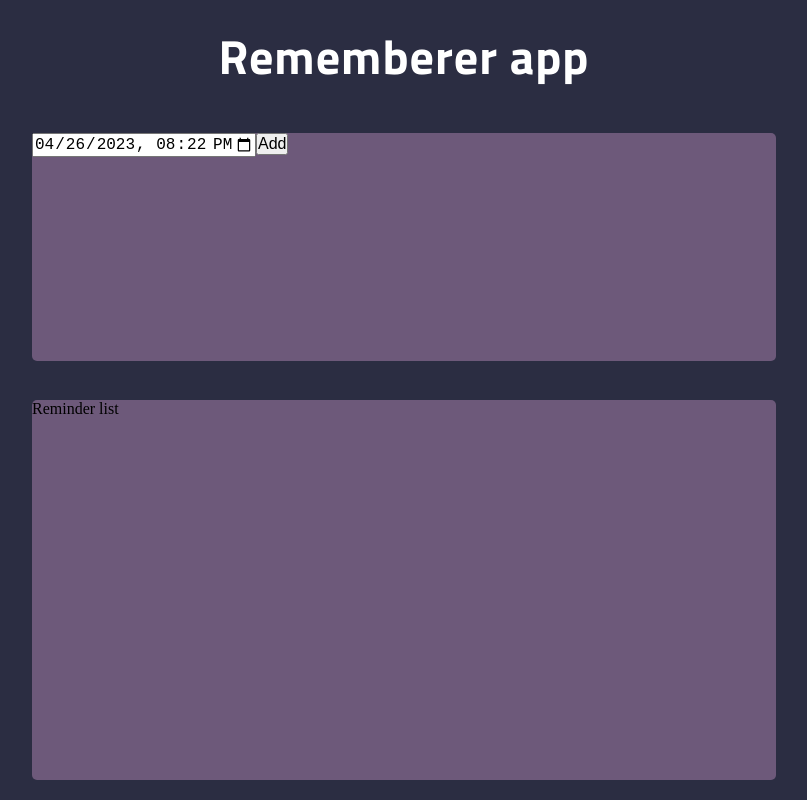
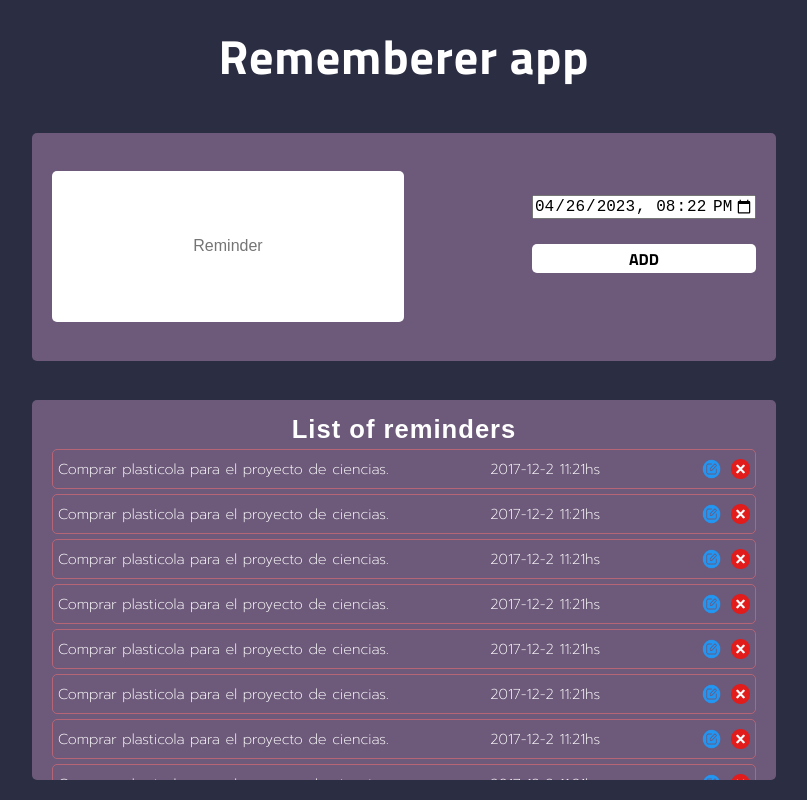
Before and after one commit to Amadodamis/Rememberer-alert, a React (Vite) app: page / in a window 1280 px wide. Shown: the whole page, without its empty margins (236-1043 px from the left). Built offline with nearby package versions, Linux system fonts and the light colour scheme; a web font is replaced by a local one.

Commit message:
fix fecha con 0 en meses y horas, y un poco del front end

```diff
--- a/src/JS/formatDate.js
+++ b/src/JS/formatDate.js
@@ -1,7 +1,31 @@
-export default function formatDate(date) {
+function formatDate(date) {
 
-    let actualDateFormatted = `${date.getFullYear()}-0${date.getMonth() + 1}-${date.getDate()}T${date.getHours()}:${date.getMinutes()}`
+    let hour;
+    let month;
+
+    if (date.getHours() < 10) {
+        hour = `0${date.getHours()}`
+    } else {
+        hour = `${date.getHours()}`
+    }
+
+    if (date.getMonth() < 9) {
+        month = `0${date.getMonth() + 1}`
+    } else {
+        month = `${date.getMonth() + 1}`
+    }
+
+    let actualDateFormatted = `${date.getFullYear()}-${month}-${date.getDate()}T${hour}:${date.getMinutes()}`
 
     return actualDateFormatted
 
 }
+
+function maxDate(date) {
+
+    let maxDateFormatted = `${date.getFullYear() + 1}-0${date.getMonth() + 1}-${date.getDate()}T${date.getHours()}:${date.getMinutes()}`
+
+    return maxDateFormatted
+}
+
+export { formatDate, maxDate }
--- a/src/app.css
+++ b/src/app.css
@@ -19,5 +19,5 @@
 section {
     width: 60%;
     border-radius: 5px;
-    background-color: var(--tcolor);
+    background-color: var(--fondo2);
 }
--- a/src/components/NewReminder.jsx
+++ b/src/components/NewReminder.jsx
@@ -1,26 +1,36 @@
 import "./newReminder.css"
-import formatDate from "../JS/formatDate"
+import { formatDate, maxDate } from "../JS/formatDate"
 
 
 export default function NewReminder() {
 
     let date = new Date()
-    let actualDate = formatDate(date)
-
+    console.log(formatDate(date))
+    console.log("2017-06-01T08:30")
     return (
         <section className="box-newReminder">
-            <form>
+
+            <input
+                className="input-text"
+                name="recordatorio"
+                type="text"
+                placeholder="Reminder"
+
+            />
+
+            <div className='container-date-button'>
 
                 <input type="datetime-local"
-                    name="meeting-time"
-                    defaultValue={actualDate}
-                    min="2018-06-07T00:00"
-                    max="2018-06-14T00:00"
+                    name="newDate"
+                    defaultValue={formatDate(date)}
+                    min={formatDate(date)}
+                    max={maxDate(date)}
 
                 />
 
-                <button type="submit">Add</button>
-            </form>
+                <button> ADD </button>
+            </div>
+
 
         </section>
     )
--- a/src/components/ReminderList.jsx
+++ b/src/components/ReminderList.jsx
@@ -1,9 +1,40 @@
 import "./reminderList.css"
+import editIcon from "../img/edit.png"
+import deleteIcon from "../img/delete.png"
 
 export default function ReminderList() {
+
+    let message = "Comprar plasticola para el proyecto de ciencias."
+    let year = "2017"
+    let month = "12"
+    let day = "2"
+    let hour = "11"
+    let minute = "21"
+
+
+    let item = <div className="item"><p className="text-list">{message}</p><p className="text-list">{year}-{month}-{day} {hour}:{minute}hs</p><div className="container-icons"><img src={editIcon} alt='IconEdit.png' className='icon-delete-edit' /> <img src={deleteIcon} alt='IconDelete.png' className='icon-delete-edit' /></div></div>
+
+
     return (
         <section className="box-ReminderList">
-            Reminder list
+            <h2 className="title-list-reminders">
+                List of reminders
+            </h2>
+
+            {item}
+            {item}
+            {item}
+            {item}
+            {item}
+            {item}
+            {item}
+            {item}
+            {item}
+            {item}
+            {item}
+            {item}
+            {item}
+
         </section>
     )
 }
--- a/src/components/newReminder.css
+++ b/src/components/newReminder.css
@@ -1,3 +1,43 @@
-.box-newReminder{
+.box-newReminder {
     height: 30%;
+    padding: 20px;
+    display: flex;
+
+    justify-content: space-between;
+    align-items: center;
 }
+
+.input-text {
+    border: none;
+    border-radius: 5px;
+    text-align: center;
+    height: 80%;
+    width: 50%;
+}
+
+.input-text:focus {
+    outline: none;
+}
+
+.container-date-button {
+    display: flex;
+    flex-direction: column;
+    align-items: center;
+    height: 100%;
+    justify-content: center;
+
+}
+
+/**************************BUtTON*****************************/
+button {
+    background-color: white;
+    font-family: var(--font1);
+    border: none;
+    border-radius: 5px;
+    width: 100%;
+    height: 15%;
+
+    margin: 25px 0px 25px 0px;
+
+    cursor: pointer;
+}
--- a/src/components/reminderList.css
+++ b/src/components/reminderList.css
@@ -1,4 +1,45 @@
+.box-ReminderList {
+    height: 50%;
+    padding: 15px;
+    overflow: hidden;
+    overflow-y: scroll;
+}
 
-.box-ReminderList{
-    height: 50%;
+.title-list-reminders {
+    text-align: center;
+    font-family: var(--font2);
+    letter-spacing: 1px;
+    color: white;
+    font-size: 1.6rem;
 }
+
+.item {
+    height: 2.5rem;
+    margin: 5px;
+    padding: 5px;
+
+    display: flex;
+    justify-content: space-between;
+    align-items: center;
+
+    border: 1px var(--scolor) solid;
+    border-radius: 5px;
+
+}
+
+.text-list {
+    font-family: var(--font3);
+    color: white;
+    font-size: 0.9rem;
+}
+
+.icon-delete-edit{
+    width: 1.2rem;
+    height: 1.2rem;
+}
+
+.container-icons{
+    width: 3rem;
+    display: flex;
+    justify-content: space-between;
+}
--- a/src/index.css
+++ b/src/index.css
@@ -1,7 +1,8 @@
 :root {
   --fondo:#2b2d42;
+  --fondo2: #6d597a;
+
   --pcolor: #355070;
-  --tcolor: #6d597a;
   --scolor: #b56576;
 
   --font1:'Titillium Web', sans-serif;
```
Also changed, not shown: src/img/delete.png (added), src/img/edit.png (added).
